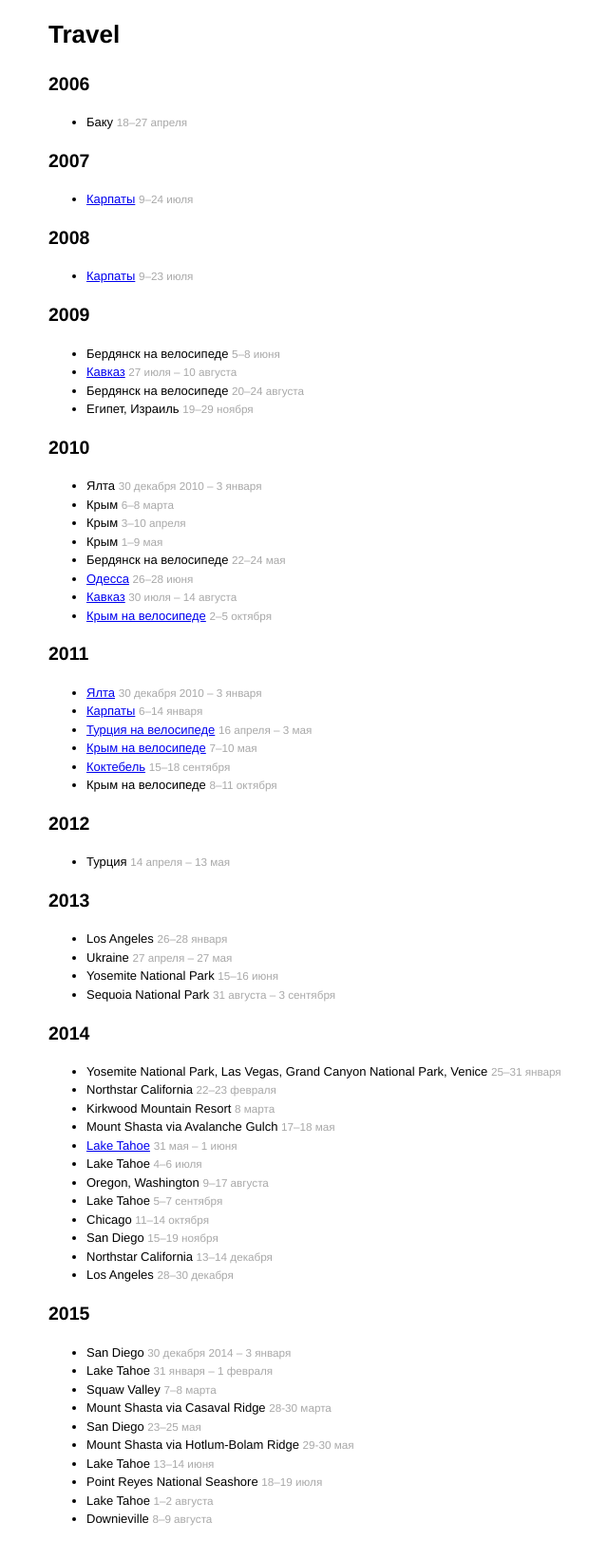
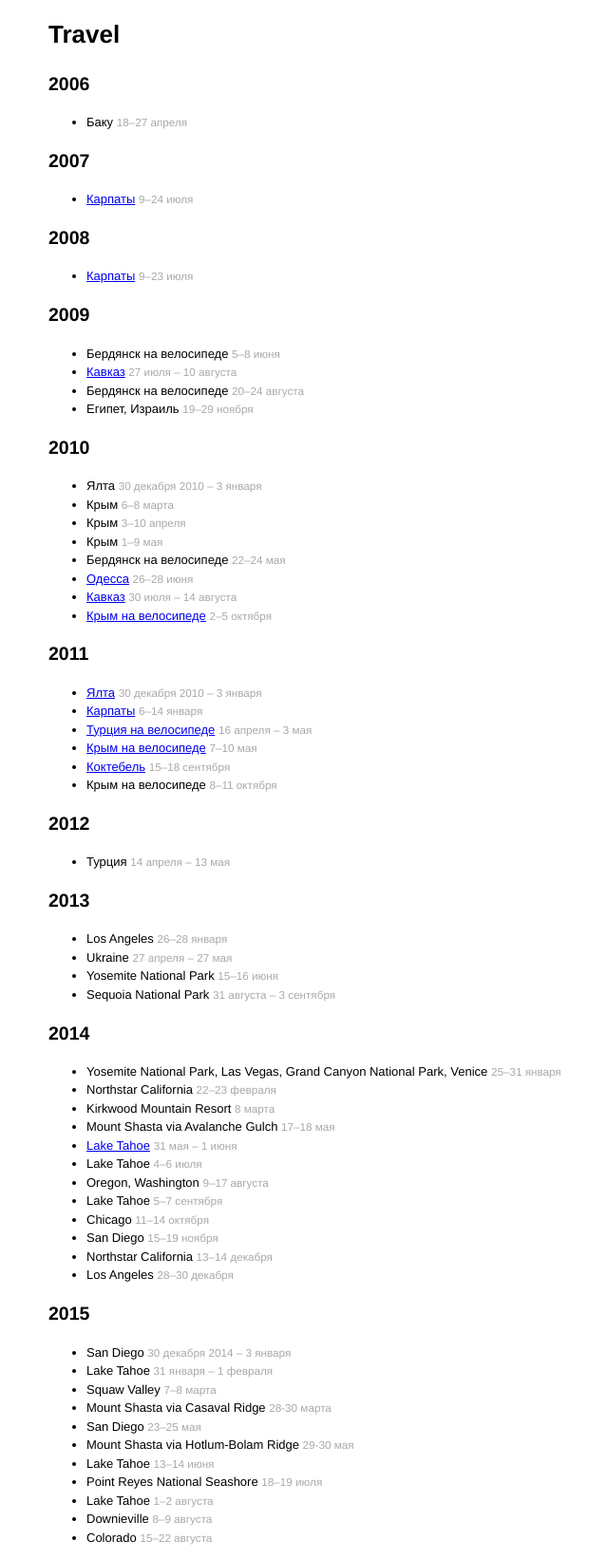
Before and after one commit to denis/denis.github.com, a Jekyll site: the page built from travel.md, in a window 1280 px wide. Shown: the whole page at 95% size, without its empty margins (189-829 px from the left). Built offline with Jekyll 4.4.1, drawn with Linux system fonts in a browser that asks for light colours; comment, search, counter and statistics services are not loaded.

Commit message:
Add Colorado

```diff
--- a/travel.md
+++ b/travel.md
@@ -83,3 +83,4 @@ css: travel
 - Point Reyes National Seashore <small>18–19 июля</small>
 - Lake Tahoe <small>1–2 августа</small>
 - Downieville <small>8–9 августа</small>
+- Colorado <small>15–22 августа</small>
```
